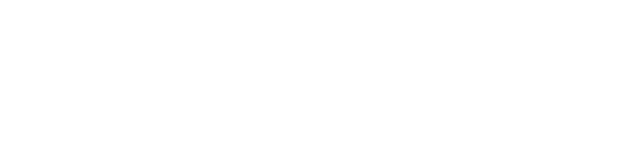
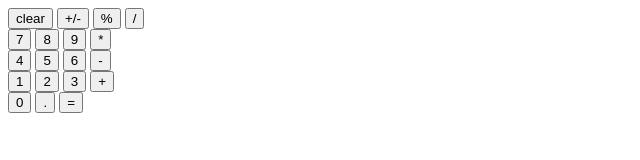
Before and after one commit to khalilcode01/Calculator, a plain HTML site: page index.html in a window 1280 px wide. Shown: the whole page, without its empty margins (0-640 px from the left). Drawn offline with Linux system fonts and the light colour scheme.

Commit message:
Add basic layout for the calculator

```diff
--- a/index.html
+++ b/index.html
@@ -9,6 +9,39 @@
     <script src="./myScript.js" defer></script>
 </head>
 <body>
-
+    <div class="container">
+        <div class="calculator">
+            <div class="screen"></div>
+            <div class="firstRow">
+                <button>clear</button>
+                <button>+/-</button>
+                <button>%</button>
+                <button>/</button>
+            </div>
+            <div class="secondRow">
+                <button>7</button>
+                <button>8</button>
+                <button>9</button>
+                <button>*</button>
+            </div>
+            <div class="thirdRow">
+                <button>4</button>
+                <button>5</button>
+                <button>6</button>
+                <button>-</button>
+            </div>
+            <div class="fourthRow">
+                <button>1</button>
+                <button>2</button>
+                <button>3</button>
+                <button>+</button>
+            </div>
+            <div class="fifthRow">
+                <button>0</button>
+                <button>.</button>
+                <button>=</button>
+            </div>
+        </div>
+    </div>
 </body>
 </html>
```
